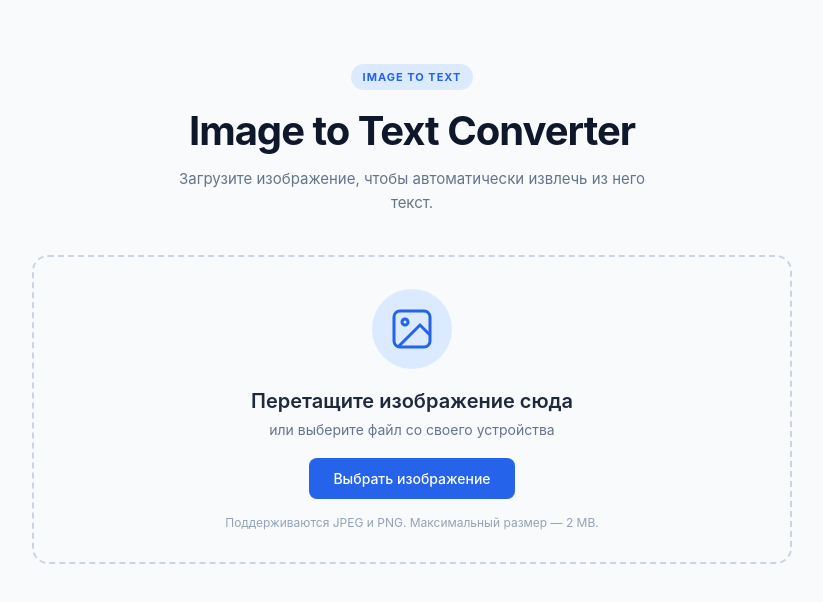
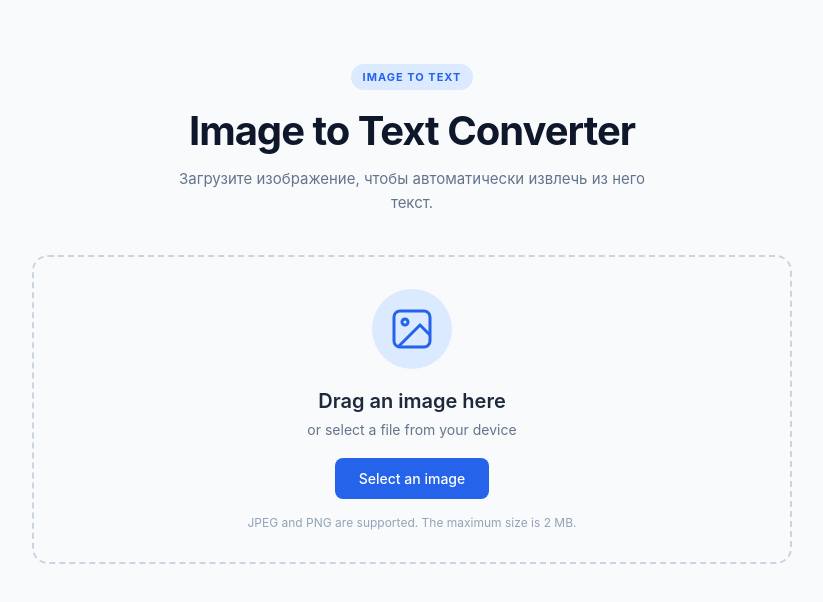
Before and after one commit to kopkop123/image-to-text-converter-angular, an Angular app: page / in a window 1280 px wide. Shown: the top 602 px of the page, without its empty margins (228-1051 px from the left). Built offline with nearby package versions, Linux system fonts and the light colour scheme.

Commit message:
Update translations

```diff
--- a/src/app/features/image-converter/components/image-uploader/image-uploader.component.html
+++ b/src/app/features/image-converter/components/image-uploader/image-uploader.component.html
@@ -23,18 +23,18 @@
     </div>
 
     <h3 class="uploader__title">
-      Перетащите изображение сюда
+      Drag an image here
     </h3>
 
     <p class="uploader__description">
-      или выберите файл со своего устройства
+      or select a file from your device
     </p>
 
     <label
       class="uploader__button"
       for="image-input"
     >
-      Выбрать изображение
+      Select an image
     </label>
 
     <input
@@ -46,7 +46,7 @@
     />
 
     <p class="uploader__hint">
-      Поддерживаются JPEG и PNG. Максимальный размер — 2 MB.
+      JPEG and PNG are supported. The maximum size is 2 MB.
     </p>
   </div>
 </div>
--- a/src/app/features/image-converter/components/image-uploader/image-uploader.component.scss
+++ b/src/app/features/image-converter/components/image-uploader/image-uploader.component.scss
@@ -1,8 +1,3 @@
-:host {
-  display: block;
-  width: 100%;
-}
-
 .uploader {
   display: flex;
   justify-content: center;
--- a/src/app/features/image-converter/components/image-uploader/image-uploader.component.ts
+++ b/src/app/features/image-converter/components/image-uploader/image-uploader.component.ts
@@ -18,7 +18,7 @@ export class ImageUploaderComponent {
   private readonly ALLOWED_TYPES = ['image/jpeg', 'image/png'];
 
   /**
-   * Обработка выбора файла через input.
+   * Handling file selection via an input element.
    */
   onFileChange(event: Event): void {
     const input = event.target as HTMLInputElement;
@@ -28,23 +28,23 @@ export class ImageUploaderComponent {
       this.validateAndEmit(file);
     }
 
-    // Позволяет повторно выбрать тот же файл.
+    // Allows you to re-select the same file.
     input.value = '';
   }
 
   /**
-   * Проверка файла и передача родителю.
+   * File verification and transfer to the parent.
    */
   private validateAndEmit(file: File): void {
     this.validationError.emit('');
 
     if (!this.ALLOWED_TYPES.includes(file.type)) {
-      this.validationError.emit('Поддерживаются только изображения JPEG и PNG.');
+      this.validationError.emit('Only JPEG and PNG images are supported.');
       return;
     }
 
     if (file.size > this.MAX_FILE_SIZE) {
-      this.validationError.emit('Размер изображения не должен превышать 2 MB.');
+      this.validationError.emit('The image size must not exceed 2 MB.');
       return;
     }
 
@@ -52,7 +52,7 @@ export class ImageUploaderComponent {
   }
 
   /**
-   * Начало перетаскивания.
+   * Start of dragging.
    */
   onDragOver(event: DragEvent): void {
     event.preventDefault();
@@ -60,7 +60,7 @@ export class ImageUploaderComponent {
   }
 
   /**
-   * Выход курсора из области загрузки.
+   * Cursor leaves the loading area.
    */
   onDragLeave(event: DragEvent): void {
     event.preventDefault();
@@ -68,7 +68,7 @@ export class ImageUploaderComponent {
   }
 
   /**
-   * Обработка перетаскивания файла.
+   * Handling file drag-and-drop.
    */
   onDrop(event: DragEvent): void {
     event.preventDefault();
```
